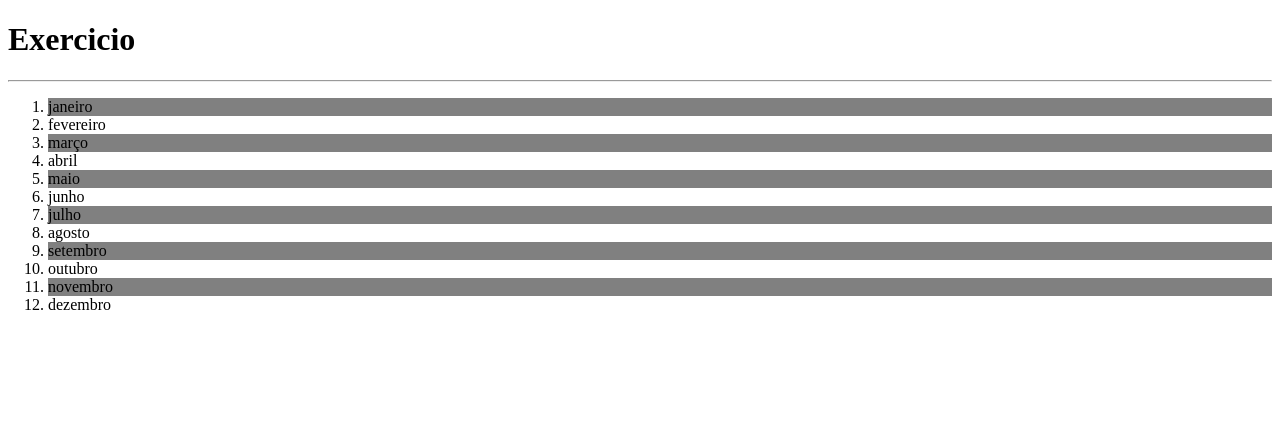
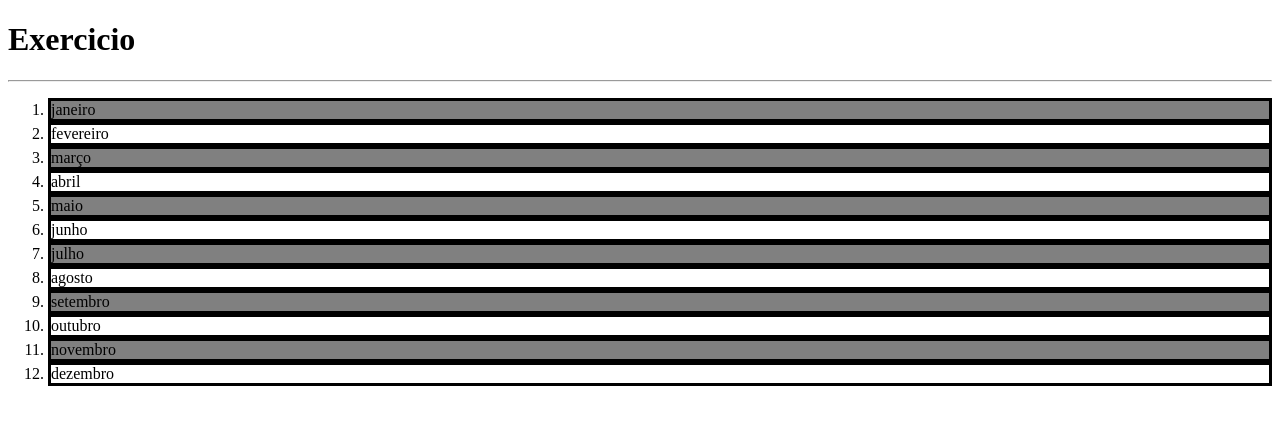
Before and after one commit to KauaKewen/aulas-php, a PHP site: page /exercicio03.php in a window 1280 px wide. Shown: the top 425 px of the page. Run offline with PHP 8.4, Linux system fonts and the light colour scheme.

Commit message:
Update exercicio03.php

```diff
--- a/exercicio03.php
+++ b/exercicio03.php
@@ -5,7 +5,12 @@
     <meta name="viewport" content="width=device-width, initial-scale=1.0">
     <style>
             li:nth-child(odd) {
+                border: solid;
                 background-color: gray;
+            }
+
+            li:nth-child(even) {
+                border: solid;
             }
     </style>
     <title>Exercicio 3</title>
```
